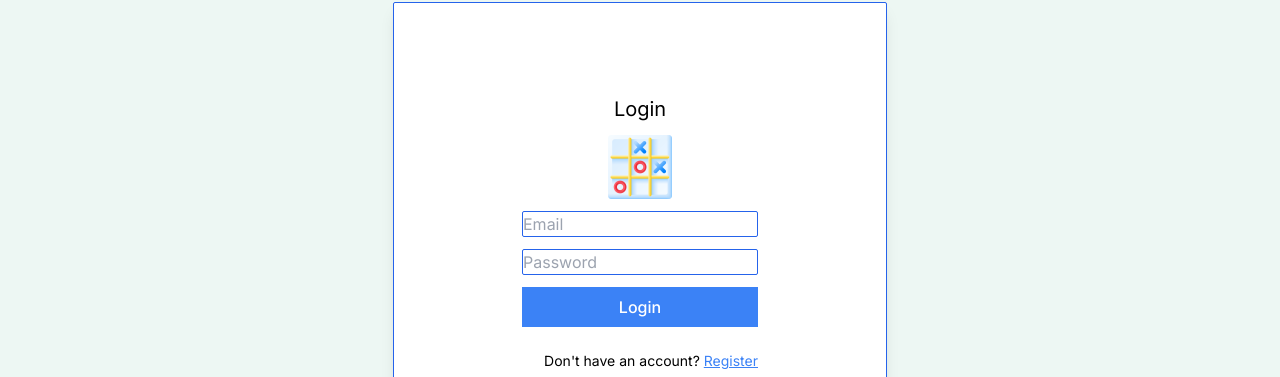
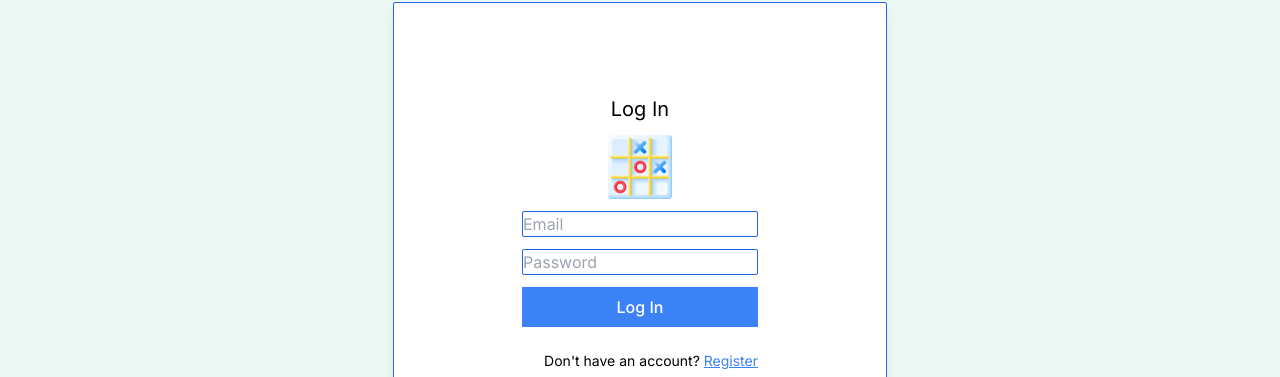
Before and after one commit to plamenpk/MyGames, a Next.js app in the folder mygames/: page /logIn in a window 1280 px wide. Shown: the part 118-495 px from the top of the page. Built offline with nearby package versions, Linux system fonts and the light colour scheme; no server answers.

Commit message:
Refactored LoginForm

```diff
--- a/mygames/components/LoginForm.tsx
+++ b/mygames/components/LoginForm.tsx
@@ -2,15 +2,20 @@
 
 import Link from "next/link";
 import { FormEvent, useState } from "react";
-import { signIn } from "next-auth/react";
+import { signIn, useSession } from "next-auth/react";
 import { useRouter } from "next/navigation";
 import Image from "next/image";
 import logoImg from "@/assets/tic-tac-toe2.png";
+import { setUserState, resetUserState, selectValue } from "@/slices/userStateSlice";
+import { useDispatch } from "react-redux";
 
 const LoginForm = () => {
   const [email, setEmail] = useState("");
   const [password, setPassword] = useState("");
   const [error, setError] = useState("");
+
+  const { data: session } = useSession(); // useSession hook to get session
+  const dispatch = useDispatch();
 
   const router = useRouter();
 
@@ -34,17 +39,21 @@ const LoginForm = () => {
         return;
       }
 
-      router.replace("dashboard");
+      router.replace('/');
     } catch (error) {
       console.log('signIn', error);
       setError("An error occurred. Please try again.");
     }
   };
 
+  if (session?.user?.name) {
+    dispatch(setUserState(session.user.name));
+  }
+
   return (
     <div className="grid place-items-center pt-6">
       <div className="shadow-lg px-32 py-20 rounded-sm border border-blue-600 bg-white">
-        <h1 className="text-xl my-3 text-center">Login</h1>
+        <h1 className="text-xl my-3 text-center">Log In</h1>
         <Image src={logoImg} alt="" priority className='mx-auto my-3 w-16 h-16' />
         <form onSubmit={handleSubmit} className="flex flex-col gap-3">
           <input
@@ -62,7 +71,7 @@ const LoginForm = () => {
             required
           />
           <button className="bg-blue-500 hover:bg-blue-600 text-white font-medium px-6 py-2 cursor-pointer">
-            Login
+            Log In
           </button>
           {error && (
             <div className="bg-red-500 text-white w-fit text-sm py-1 px-3 rounded-md mt-2">
```
